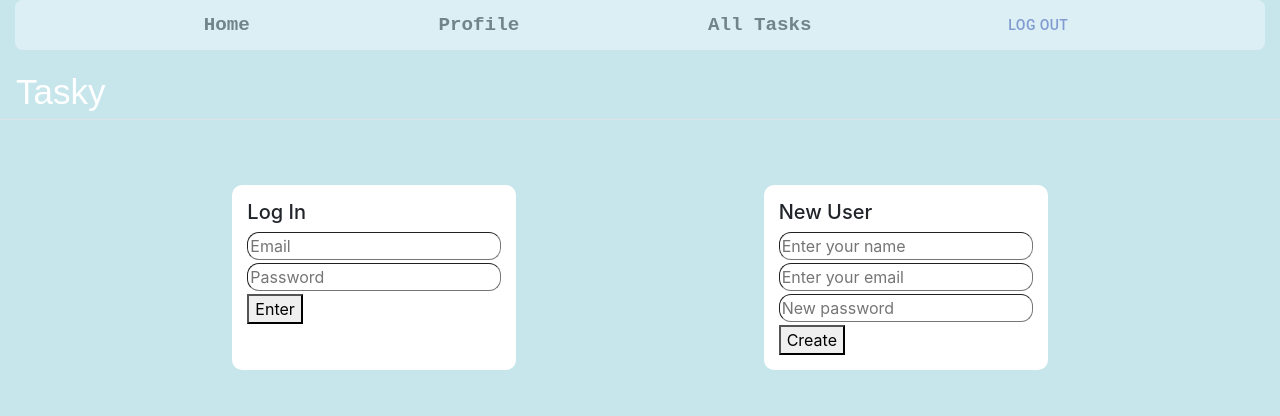
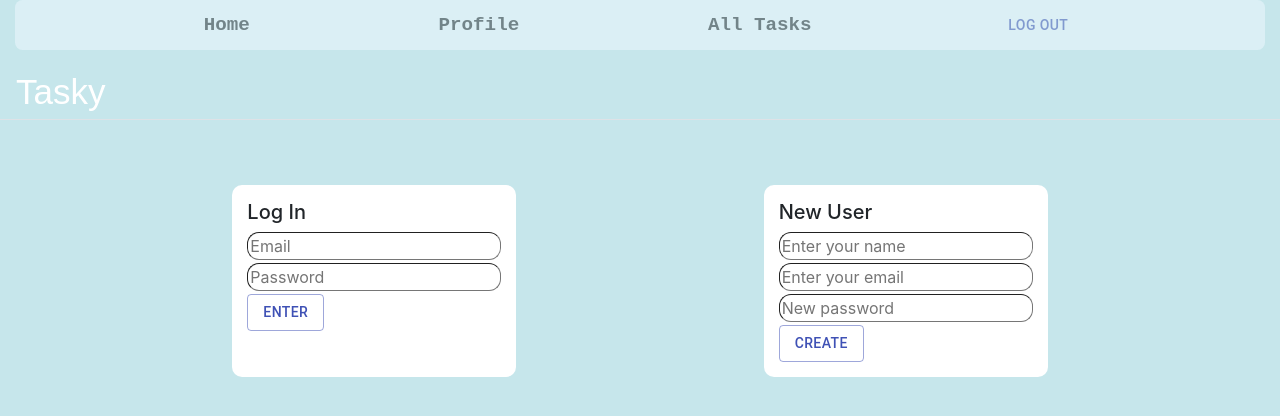
Before and after one commit to dschulz1227/MyPlanner, a React (Create React App) app in the folder planner/Client/: page / in a window 1280 px wide. Shown: the top 416 px of the page. Built offline with nearby package versions, Linux system fonts and the light colour scheme.

Commit message:
changed styling of all buttons to be uniform with inline styling

```diff
--- a/planner/Client/src/App.css
+++ b/planner/Client/src/App.css
@@ -147,3 +147,17 @@ input{
     padding:15px;
     margin-right: 0px
 }
+
+/* .myButton{
+    background-color: antiquewhite;
+    font-family: -apple-system, BlinkMacSystemFont, 'Segoe UI', Roboto, Oxygen, Ubuntu, Cantarell, 'Open Sans', 'Helvetica Neue', sans-serif;
+    font-size: small;
+    border-radius: 10px;
+    padding:10px;
+
+} */
+
+Button :hover {
+    border-color: red !important ;
+    border: 10px black;
+}
--- a/planner/Client/src/components/Cards.js
+++ b/planner/Client/src/components/Cards.js
@@ -84,9 +84,10 @@ export default class Cards extends Component {
     render() {
         return (
             <div className="container-fluid">
-                <Button onClick={() => this.getCollection('All')} value={this.state.cards}>Display All</Button>
+                <div className="row" style={{display:"flex", justifyContent:"center", marginBottom:"15px"}}>
+                <Button variant="outlined" color="primary" onClick={() => this.getCollection('All')} value={this.state.cards}>Display All</Button>
                 <MyMenu getCollection={this.getCollection}/>
-
+                </div>
                 <div
                     className="row"
                     style={{
--- a/planner/Client/src/components/CreateTask.js
+++ b/planner/Client/src/components/CreateTask.js
@@ -10,6 +10,8 @@ import {
     Form,
     CardTitle
 } from 'reactstrap';
+import Button from '@material-ui/core/Button';
+
 class CreateTask extends Component {
     constructor(props) {
         super(props)
@@ -115,8 +117,10 @@ class CreateTask extends Component {
                                 onChange={this.handleChange}
                                 placeholder="Date to complete"/>
                             <br/>
-                            <button onClick={this.handleSubmit} type="button">Add Task
-                            </button>
+                            <div style={{justifyContent:"center" , display:"flex"}}>
+                            <Button variant="contained" onClick={this.handleSubmit} type="button">Add Task
+                            </Button>
+                            </div>
                         </Form>
                     </CardBody>
                 </Card>
--- a/planner/Client/src/components/LoginForm.js
+++ b/planner/Client/src/components/LoginForm.js
@@ -1,5 +1,6 @@
 import React from 'react';
 import Axios from 'axios';
+import Button from '@material-ui/core/Button';
 
 
 class LoginForm extends React.Component {
@@ -82,7 +83,8 @@ class LoginForm extends React.Component {
                         <div>
                             <div>
                                 <span>
-                                    <button className="submit" type="submit">Enter</button>
+                                    <Button variant="outlined"
+                                color="primary" className="submit" type="submit">Enter</Button>
                                 </span>
                             </div>
                         </div>
--- a/planner/Client/src/components/Menu.js
+++ b/planner/Client/src/components/Menu.js
@@ -18,7 +18,7 @@ export default function MyMenu(props) {
     };
     return (
         <div>
-            <Button aria-controls="simple-menu" aria-haspopup="true" onClick={handleClick}>
+            <Button variant="outlined" color="primary" aria-controls="simple-menu" aria-haspopup="true" onClick={handleClick}>
                 List by Category
             </Button>
             <Menu
--- a/planner/Client/src/components/MyProfile.js
+++ b/planner/Client/src/components/MyProfile.js
@@ -100,6 +100,8 @@ class MyProfile extends Component {
 
                     <div className="row">
                             <Button
+                                variant="outlined"
+                                color="primary"
                                 onClick={this.clickHandler}
                                 component={this.EditProfile}
                                 user={this.props.user}>
--- a/planner/Client/src/components/RegisterForm.js
+++ b/planner/Client/src/components/RegisterForm.js
@@ -1,5 +1,7 @@
 import React, {Component} from 'react';
 import Axios from 'axios';
+import Button from '@material-ui/core/Button';
+
 
 export default class RegistrationForm extends Component {
     constructor(props) {
@@ -101,7 +103,7 @@ export default class RegistrationForm extends Component {
                     }}>
 
                         <span>
-                            <button onClick={this.addUser} className="submit" type="submit">Create</button>
+                            <Button variant="outlined" color="primary" onClick={this.addUser} className="submit" type="submit">Create</Button>
                         </span>
 
                     </div>
```
